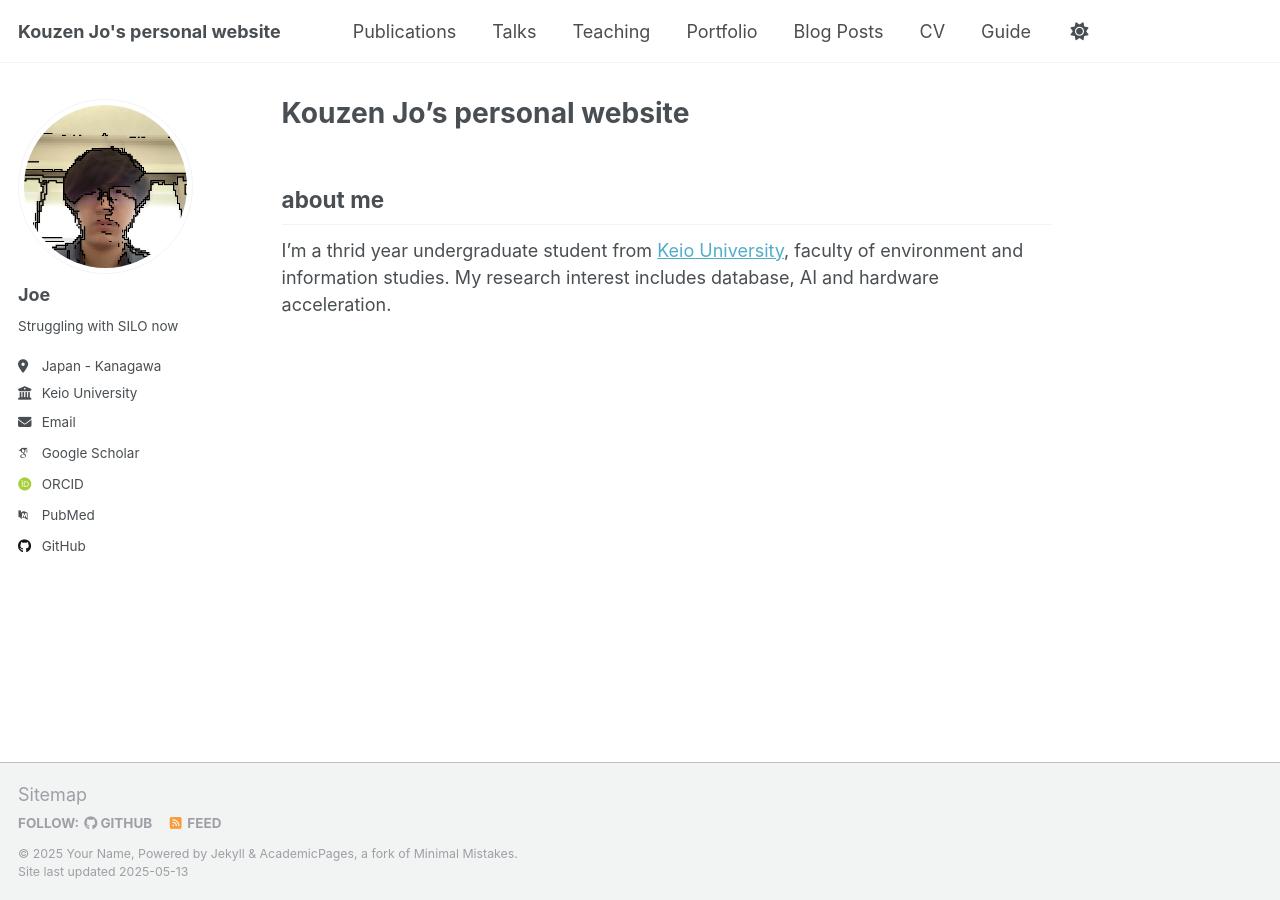
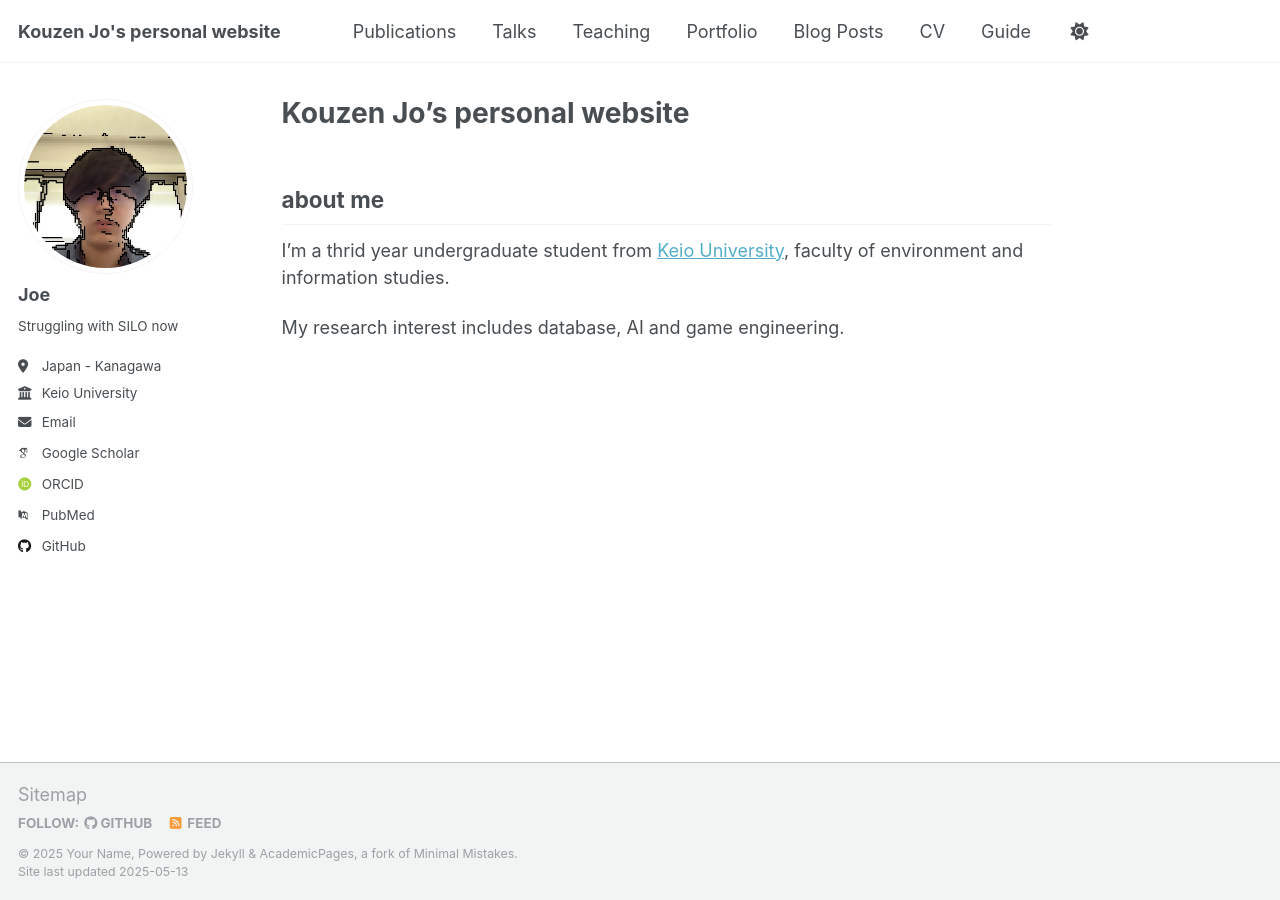
Before and after one commit to Joe-Xuu/joe-xuu.github.io, a Jekyll site: the page built from _pages/about.md, in a window 1280 px wide. Built offline with Jekyll 4.4.1, drawn with Linux system fonts in a browser that asks for light colours; some web fonts are replaced.

Commit message:
Update about.md

```diff
--- a/_pages/about.md
+++ b/_pages/about.md
@@ -10,4 +10,5 @@ redirect_from:
 about me
 ------
 I'm a thrid year undergraduate student from [Keio University](https://www.keio.ac.jp/ja), faculty of environment and information studies.
-My research interest includes database, AI and hardware acceleration.
+
+My research interest includes database, AI and game engineering.
```
